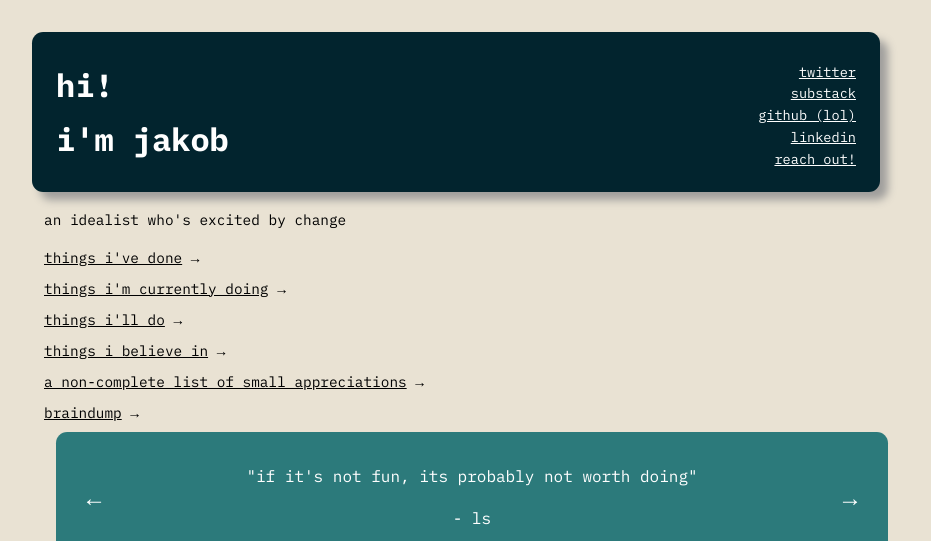
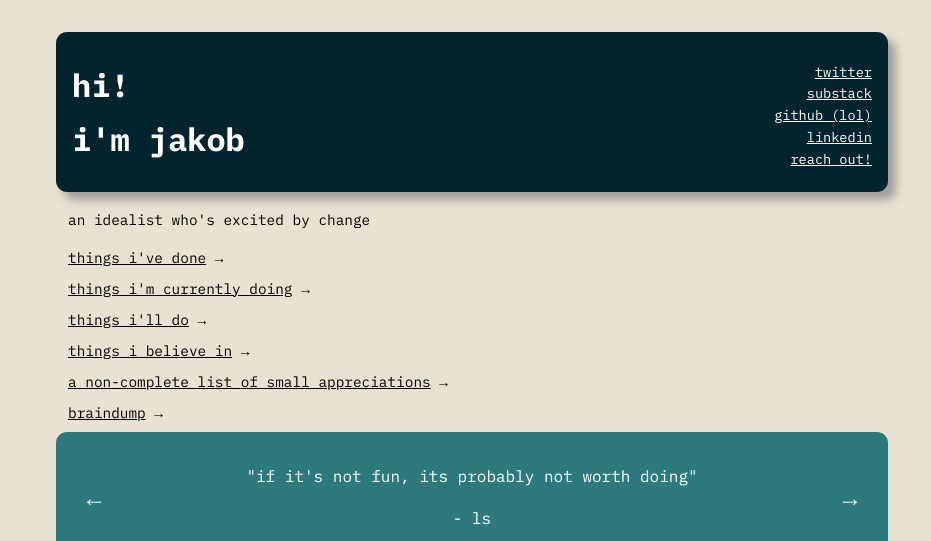
Before and after one commit to jakobleveille/jakobleveille.github.io, a website: page index.html in a window 1280 px wide. Shown: the top 541 px of the page, without its empty margins (184-1115 px from the left). Drawn offline with nearby package versions, Linux system fonts and the light colour scheme.

Commit message:
FIXED WIDTH jesus christ

```diff
--- a/styles.css
+++ b/styles.css
@@ -26,6 +26,7 @@ body {
 .main-content {
   justify-content: center;
   align-items: center;
+  width: 100%;
 }
 
 ul {
@@ -56,13 +57,14 @@ ul {
       width: 50rem;
       background-color: #02242E;
       color: white;
-      padding: 1rem;
       margin-bottom: 1rem;
       border-radius: 0.7rem;
       align-items: center bottom;
       display: flex;
-      padding-left: 1.5rem;
-      padding-right: 1.5rem;
+      padding-left: 1rem;
+      padding-right: 1rem;
+      padding-bottom: 1rem;
+      padding-top: 1rem;
       box-shadow: 0.5rem 0.5rem 0.5rem #9f9e9c
       ;
     }
```
